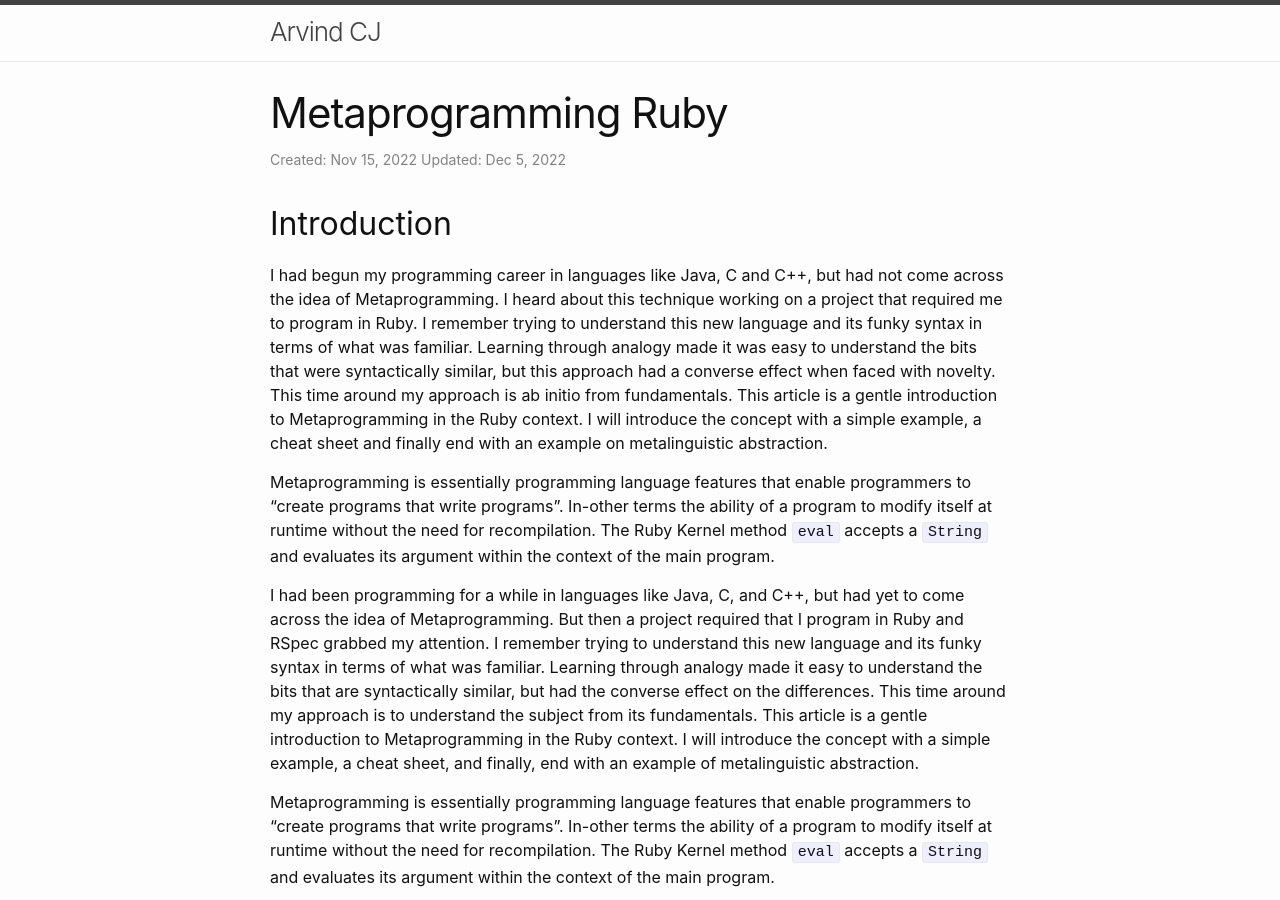
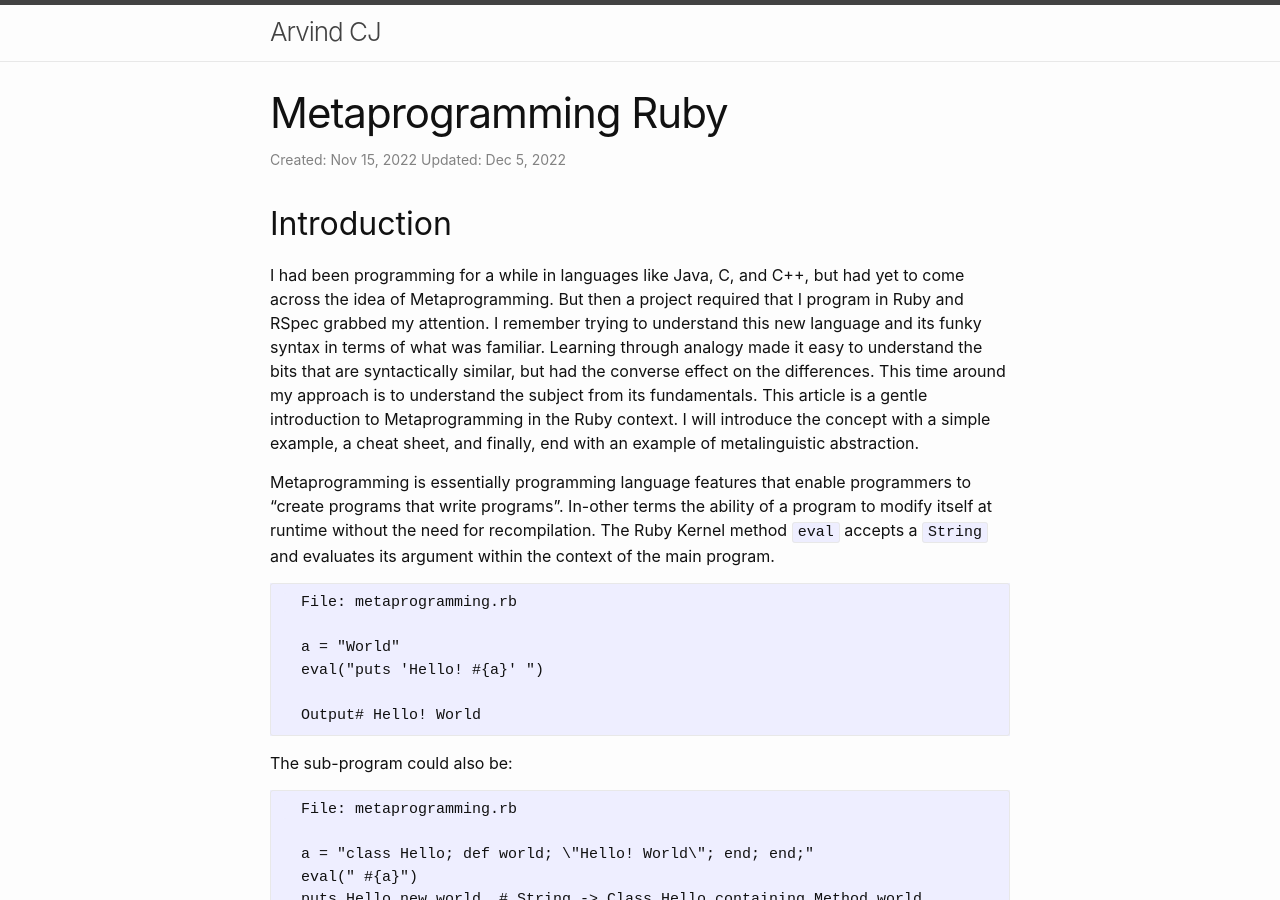
Before and after one commit to arvindcj/arvindcj.github.io, a Jekyll site: the page built from _posts/2022-11-15-metaprogramming-ruby.markdown, in a window 1280 px wide and 900 px high. Built offline with Jekyll 4.4.1, drawn with Linux system fonts in a browser that asks for light colours.

Commit message:
remove dup para

```diff
--- a/_posts/2022-11-15-metaprogramming-ruby.markdown
+++ b/_posts/2022-11-15-metaprogramming-ruby.markdown
@@ -7,10 +7,6 @@ categories: software_engineering
 ---
 
 ## Introduction ##
-
-I had begun my programming career in languages like Java, C and C++, but had not come across the idea of Metaprogramming. I heard about this technique working on a project that required me to program in Ruby. I remember trying to understand this new language and its funky syntax in terms of what was familiar. Learning through analogy made it was easy to understand the bits that were syntactically similar, but this approach had a converse effect when faced with novelty. This time around my approach is ab initio from fundamentals. This article is a gentle introduction to Metaprogramming in the Ruby context. I will introduce the concept with a simple example, a cheat sheet and finally end with an example on metalinguistic abstraction.
-
-Metaprogramming is essentially programming language features that enable programmers to "create programs that write programs". In-other terms the ability of a program to modify itself at runtime without the need for recompilation. The Ruby Kernel method `eval`  accepts a `String` and evaluates its argument within the context of the main program.
 
 I had been programming for a while in languages like Java, C, and C++, but had yet to come across the idea of Metaprogramming. But then a project required that I program in Ruby and RSpec grabbed my attention. I remember trying to understand this new language and its funky syntax in terms of what was familiar. Learning through analogy made it easy to understand the bits that are syntactically similar, but had the converse effect on the differences. This time around my approach is to understand the subject from its fundamentals. This article is a gentle introduction to Metaprogramming in the Ruby context. I will introduce the concept with a simple example, a cheat sheet, and finally, end with an example of metalinguistic abstraction.
 
```
